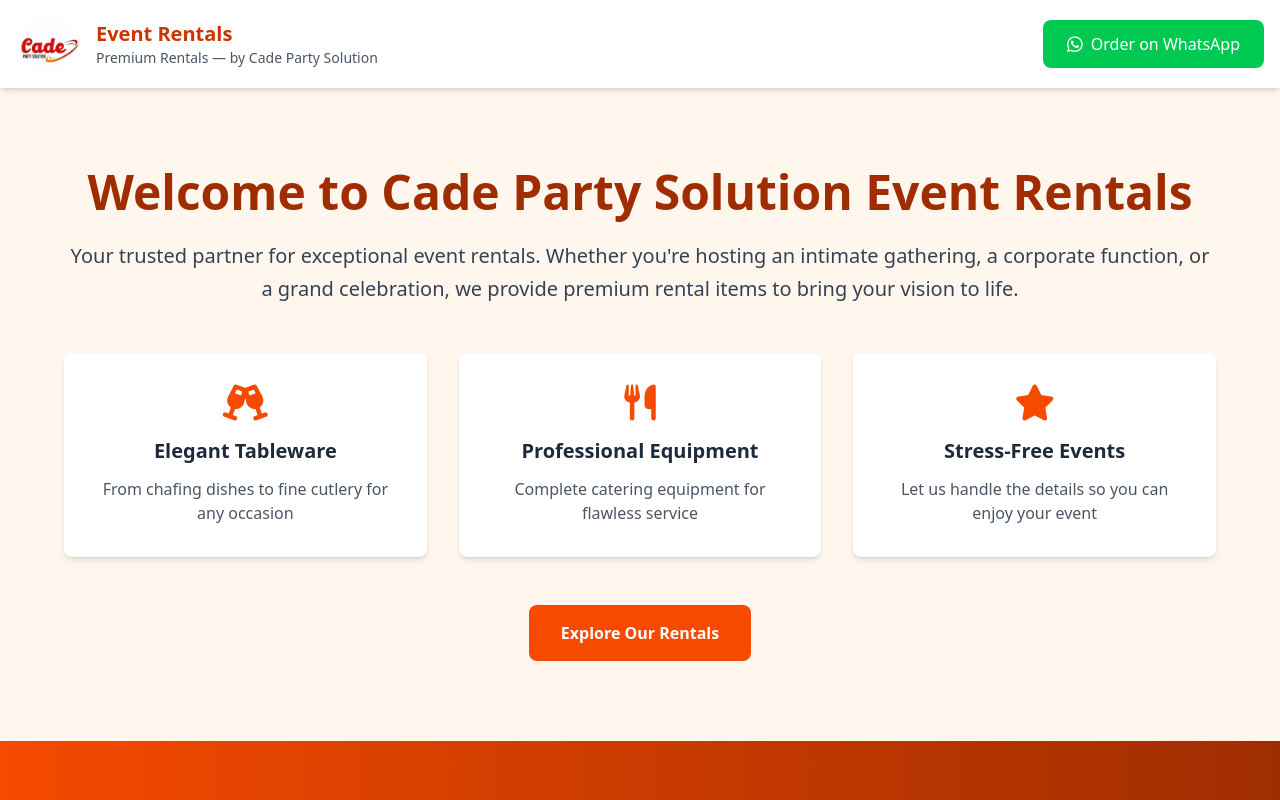
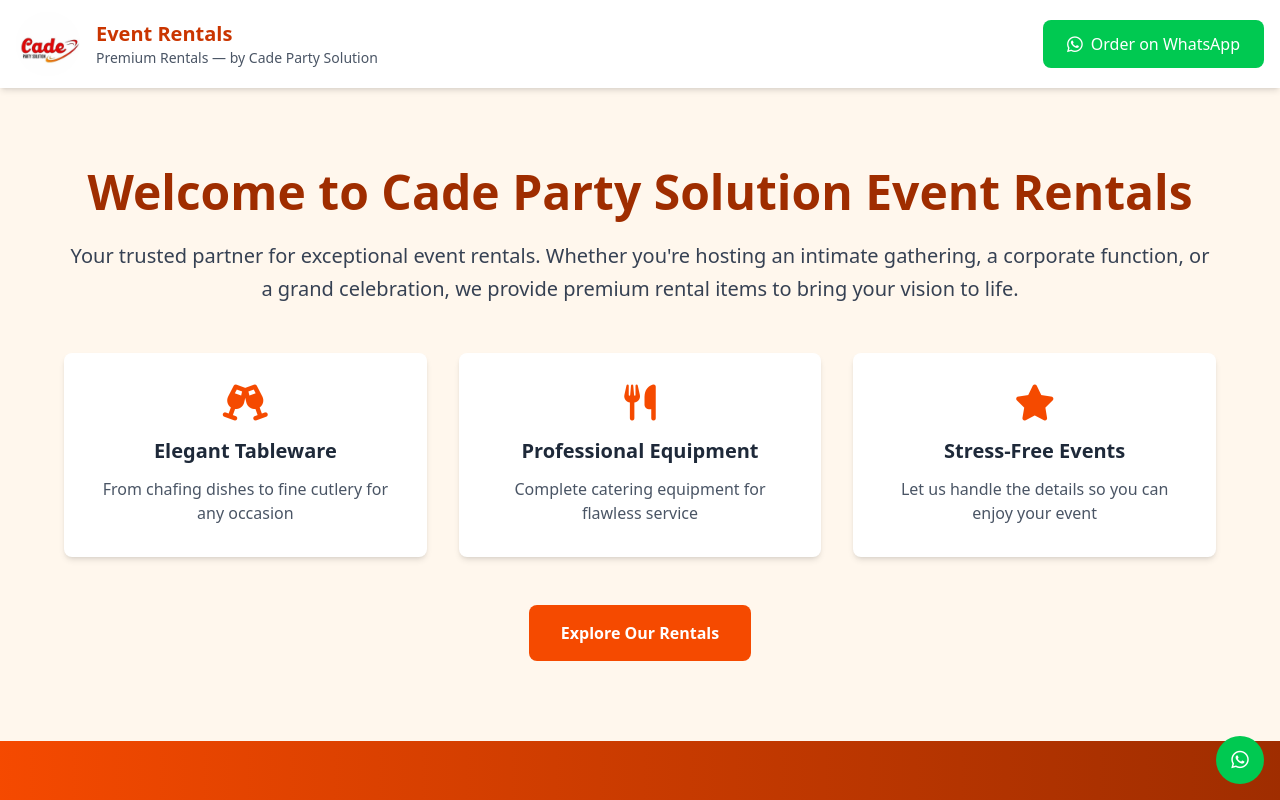
Before and after one commit to VEND321/cade-party-solution, a React (Vite) app: page / in a window 1280 px wide. Shown: the top 800 px of the page. Built offline with nearby package versions, Linux system fonts and the light colour scheme.

Commit message:
fixed whatsapp stuff

```diff
--- a/src/Home.jsx
+++ b/src/Home.jsx
@@ -4,12 +4,13 @@
 import ItemCard from './components/ItemCard'
 import WhatsAppButton from './components/WhatsAppButton'
 import { categoriesData, faqData, termsData } from './data/itemsData'
+import { WHATSAPP_NUMBER } from './config'
 
 const Home = () => {
   const [activeTab, setActiveTab] = useState(categoriesData[0]?.id || 'popular')
   const [activeGlassCategory, setActiveGlassCategory] = useState('all')
   const [activeFaqIndex, setActiveFaqIndex] = useState(null)
-  const { addToCart } = useCart()
+  const { addToCart, getTotalItems } = useCart()
 
   const handleAddToCart = (item) => {
     addToCart(item)
@@ -307,16 +308,16 @@
               <i className="fas fa-shopping-cart text-2xl mr-3"></i>
               <p className="m-0">After adding items, click below to send your order via WhatsApp</p>
             </div>
-            <WhatsAppButton itemCount={0} className="mb-8" />
+            <WhatsAppButton itemCount={getTotalItems()} className="mb-8" />
 
             <div className="flex justify-center gap-6 mt-8">
               <a href="https://www.instagram.com/cadepartysolution" target="_blank" rel="noopener noreferrer" className="text-white text-2xl w-12 h-12 rounded-full flex items-center justify-center bg-white/10 hover:bg-white/20 transition-colors duration-300">
                 <i className="fab fa-instagram"></i>
               </a>
-              <a href="https://api.whatsapp.com/send/?phone=2348188726102" target="_blank" rel="noopener noreferrer" className="text-white text-2xl w-12 h-12 rounded-full flex items-center justify-center bg-white/10 hover:bg-white/20 transition-colors duration-300">
+              <a href={`https://api.whatsapp.com/send/?phone=${WHATSAPP_NUMBER}`} target="_blank" rel="noopener noreferrer" className="text-white text-2xl w-12 h-12 rounded-full flex items-center justify-center bg-white/10 hover:bg-white/20 transition-colors duration-300">
                 <i className="fab fa-whatsapp"></i>
               </a>
-              <a href="tel:+2348188726102" className="text-white text-2xl w-12 h-12 rounded-full flex items-center justify-center bg-white/10 hover:bg-white/20 transition-colors duration-300">
+              <a href={`tel:+${WHATSAPP_NUMBER}`} className="text-white text-2xl w-12 h-12 rounded-full flex items-center justify-center bg-white/10 hover:bg-white/20 transition-colors duration-300">
                 <i className="fas fa-phone"></i>
               </a>
             </div>
--- a/src/components/Header.jsx
+++ b/src/components/Header.jsx
@@ -69,6 +69,10 @@
           </div>
         </div>
       </nav>
+      {/* Floating small WhatsApp button with item count badge */}
+      <div className="fixed bottom-4 right-4 z-50">
+        <WhatsAppButton itemCount={getTotalItems()} size="sm" showLabel={false} />
+      </div>
     </header>
   )
 }
--- a/src/components/WhatsAppButton.jsx
+++ b/src/components/WhatsAppButton.jsx
@@ -2,7 +2,7 @@
 import { useCart } from '../hooks/useCart'
 import { WHATSAPP_NUMBER } from '../config'
 
-const WhatsAppButton = ({ itemCount, className = '', id }) => {
+const WhatsAppButton = ({ itemCount, className = '', id, size = 'md', showLabel = true }) => {
   const { cart } = useCart()
 
   const generateWhatsAppMessage = () => {
@@ -26,16 +26,22 @@
     window.open(url, '_blank')
   }
 
+  const base = 'inline-flex items-center gap-2 bg-green-500 text-white font-medium transition-all hover:bg-green-600 relative'
+  const sizeClasses = size === 'sm' ? 'w-12 h-12 rounded-full justify-center' : 'px-6 py-3 rounded-lg'
+  const pulseShadow = itemCount > 0 ? 'animate-pulse shadow-lg' : ''
+  const buttonClass = `${base} ${sizeClasses} ${pulseShadow} ${className}`
+
   return (
     <button
-      className={`inline-flex items-center gap-2 bg-green-500 text-white px-6 py-3 rounded-lg font-medium transition-all hover:bg-green-600 relative ${itemCount > 0 ? 'animate-pulse shadow-lg' : ''} ${className}`}
+      className={buttonClass}
       id={id}
       onClick={handleClick}
+      aria-label={showLabel ? 'Order on WhatsApp' : 'Open WhatsApp to place order'}
     >
-      <i className="fab fa-whatsapp text-lg"></i>
-      <span>Order on WhatsApp</span>
+      <i className={`fab fa-whatsapp ${size === 'sm' ? 'text-xl' : 'text-lg'}`}></i>
+      {showLabel && <span>Order on WhatsApp</span>}
       {itemCount > 0 && (
-        <span className="absolute -top-2 -right-2 bg-red-500 text-white rounded-full w-6 h-6 flex items-center justify-center text-xs font-bold animate-bounce">
+        <span className={`absolute ${size === 'sm' ? '-top-1 -right-1 w-5 h-5 text-[10px]' : '-top-2 -right-2 w-6 h-6 text-xs'} bg-red-500 text-white rounded-full flex items-center justify-center font-bold animate-bounce`}>
           {itemCount}
         </span>
       )}
--- a/src/config.js
+++ b/src/config.js
@@ -1 +1 @@
-export const WHATSAPP_NUMBER = (import.meta?.env?.VITE_WHATSAPP_NUMBER) || '2348188726102'
+export const WHATSAPP_NUMBER = (import.meta?.env?.VITE_WHATSAPP_NUMBER) || '2348034883592'
```
